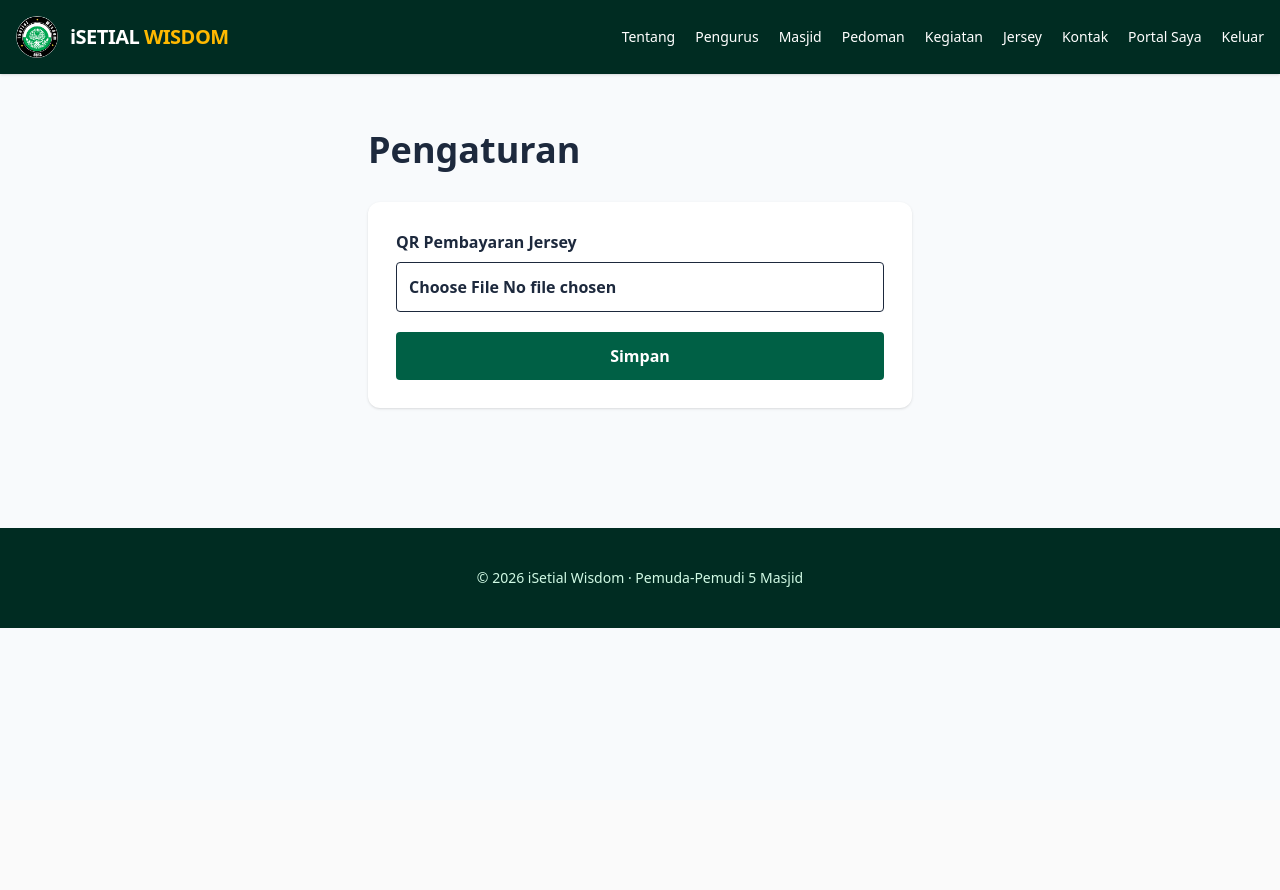
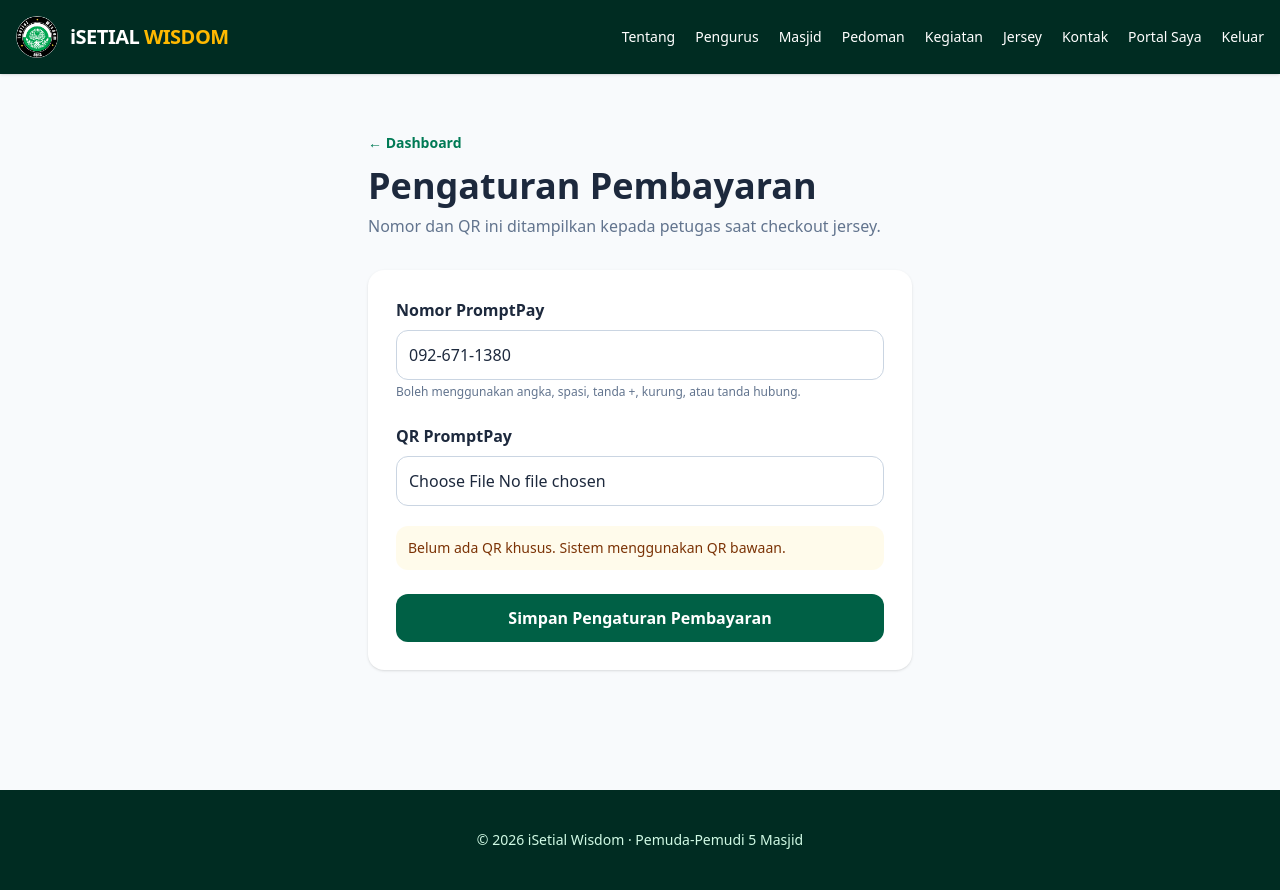
Before and after one commit to paisul/isetial, a Laravel app: page /admin/pengaturan in a window 1280 px wide. Before the commit the page ends 628 px from the top, so only its background shows below. Run offline with Laravel 12, Linux system fonts and the light colour scheme; a user stored in the database is signed in; tables that the repository leaves empty hold one stand-in row (values such as "Sample post"); style sheets or scripts are compiled from the project's sources.

Commit message:
Izinkan admin mengelola nomor PromptPay

```diff
--- a/app/Http/Controllers/AdminController.php
+++ b/app/Http/Controllers/AdminController.php
@@ -8,6 +8,7 @@ use App\Models\Masjid;
 use App\Models\Membership;
 use App\Models\Setting;
 use Illuminate\Http\Request;
+use Illuminate\Validation\ValidationException;
 
 class AdminController extends Controller
 {
@@ -43,12 +44,23 @@ class AdminController extends Controller
 
     public function settings()
     {
-        return view('admin.settings', ['qr' => Setting::valueOf('payment_qr')]);
+        return view('admin.settings', [
+            'qr' => Setting::valueOf('payment_qr'),
+            'promptPayNumber' => Setting::valueOf('promptpay_number', '092-671-1380'),
+        ]);
     }
 
     public function updateSettings(Request $r)
     {
-        $d = $r->validate(['payment_qr' => 'nullable|image|max:4096']);
+        $d = $r->validate([
+            'promptpay_number' => ['required', 'string', 'max:30', 'regex:/^[0-9+()\-\s]+$/'],
+            'payment_qr' => ['nullable', 'image', 'max:4096'],
+        ]);
+        $number = trim($d['promptpay_number']);
+        $currentNumber = Setting::valueOf('promptpay_number', '092-671-1380');
+        if ($number !== $currentNumber && ! isset($d['payment_qr'])) {
+            throw ValidationException::withMessages(['payment_qr' => 'Unggah QR baru yang sesuai saat mengganti nomor PromptPay.']);
+        }
         if (isset($d['payment_qr'])) {
             $old = Setting::valueOf('payment_qr');
             if ($old) {
@@ -57,6 +69,7 @@ class AdminController extends Controller
             $path = $d['payment_qr']->store('settings', 'public');
             Setting::updateOrCreate(['masjid_id' => null, 'key' => 'payment_qr'], ['value' => $path]);
         }
+        Setting::updateOrCreate(['masjid_id' => null, 'key' => 'promptpay_number'], ['value' => $number]);
 
         return back()->with('success', 'Pengaturan diperbarui.');
     }
--- a/resources/views/admin/settings.blade.php
+++ b/resources/views/admin/settings.blade.php
@@ -1 +1,15 @@
-@extends('layouts.app') @section('title','Pengaturan') @section('content')<div class="mx-auto max-w-xl px-4 py-14"><h1 class="text-4xl font-black">Pengaturan</h1><form method="post" enctype="multipart/form-data" action="{{route('admin.settings.update')}}" class="mt-8 rounded-xl bg-white p-7 shadow">@csrf<label class="font-bold">QR Pembayaran Jersey<input type="file" name="payment_qr" accept="image/*" class="mt-2 w-full rounded border p-3"></label>@if($qr)<img src="{{asset('storage/'.$qr)}}" class="mt-4 h-48 w-48 object-contain">@endif<button class="mt-5 w-full rounded bg-emerald-800 p-3 font-bold text-white">Simpan</button></form></div>@endsection
+@extends('layouts.app')
+@section('title','Pengaturan Pembayaran')
+@section('content')
+<div class="mx-auto max-w-xl px-4 py-14">
+    <a href="{{route('admin.dashboard')}}" class="text-sm font-bold text-emerald-700">← Dashboard</a>
+    <h1 class="mt-3 text-4xl font-black">Pengaturan Pembayaran</h1>
+    <p class="mt-2 text-slate-500">Nomor dan QR ini ditampilkan kepada petugas saat checkout jersey.</p>
+    <form method="post" enctype="multipart/form-data" action="{{route('admin.settings.update')}}" class="mt-8 rounded-2xl bg-white p-7 shadow">@csrf
+        <label class="block font-bold">Nomor PromptPay<input name="promptpay_number" value="{{old('promptpay_number',$promptPayNumber)}}" required maxlength="30" inputmode="tel" placeholder="092-671-1380" class="mt-2 w-full rounded-xl border border-slate-300 p-3 font-normal"><span class="mt-1 block text-xs font-normal text-slate-500">Boleh menggunakan angka, spasi, tanda +, kurung, atau tanda hubung.</span></label>
+        <label class="mt-6 block font-bold">QR PromptPay<input type="file" name="payment_qr" accept="image/*" class="mt-2 w-full rounded-xl border border-slate-300 p-3 font-normal"></label>
+        @if($qr)<div class="mt-5 rounded-2xl bg-slate-50 p-4 text-center"><img src="{{asset('storage/'.$qr)}}" alt="QR PromptPay saat ini" class="mx-auto h-48 w-48 object-contain"><p class="mt-2 text-xs font-bold text-slate-500">QR yang sedang digunakan</p></div>@else<div class="mt-5 rounded-xl bg-amber-50 p-3 text-sm text-amber-900">Belum ada QR khusus. Sistem menggunakan QR bawaan.</div>@endif
+        <button class="mt-6 w-full rounded-xl bg-emerald-800 p-3 font-black text-white">Simpan Pengaturan Pembayaran</button>
+    </form>
+</div>
+@endsection
```
Also changed, not shown: resources/views/jersey/checkout.blade.php (+2 -1 lines), tests/Feature/FoundationTest.php (+6 -1 lines).
